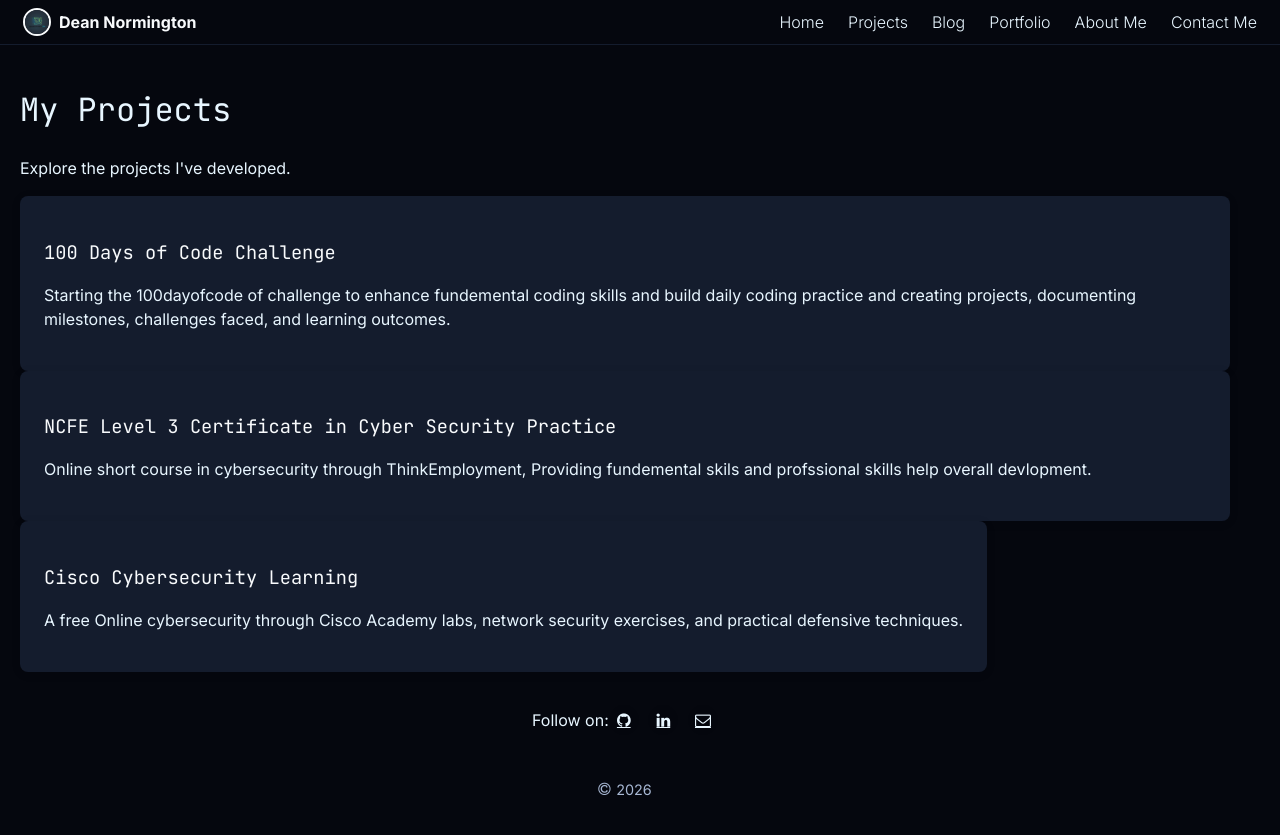
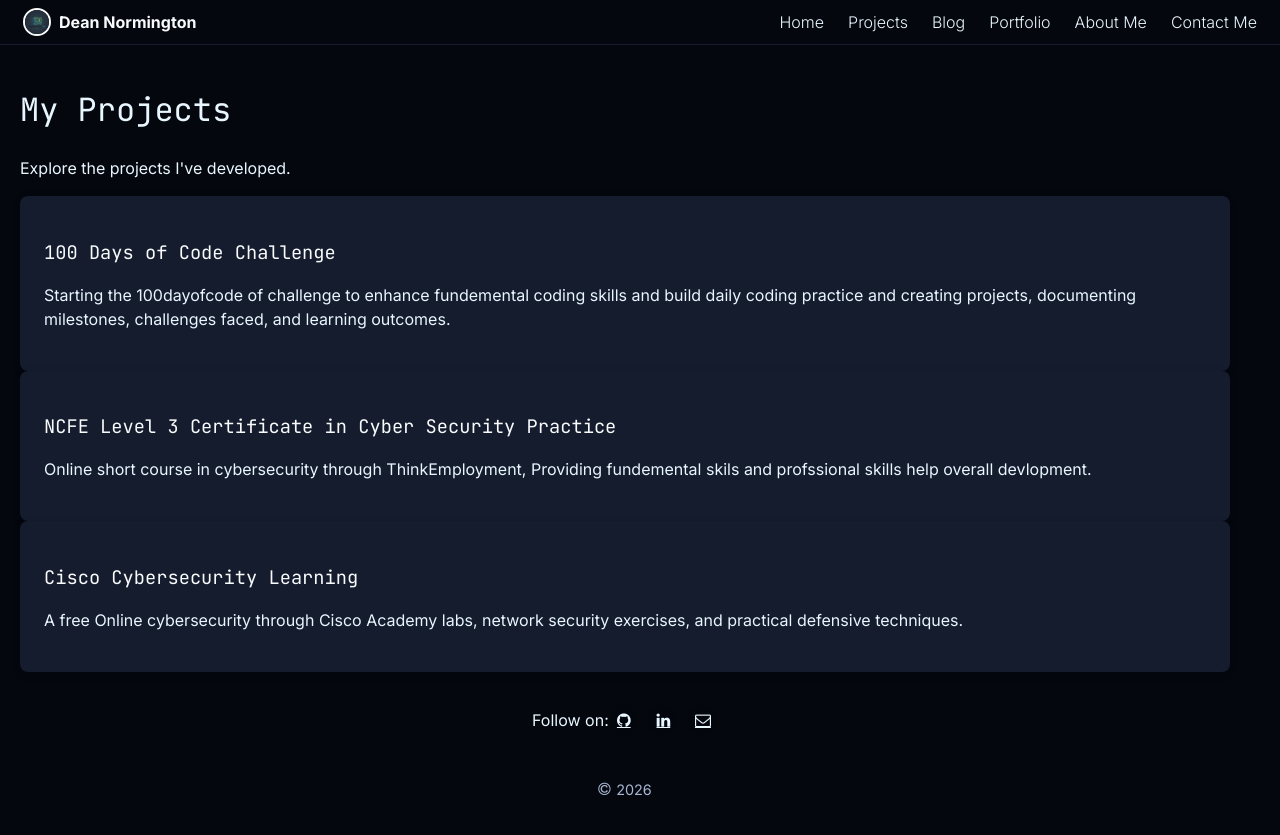
Before and after one commit to dean-js/dnormingtonlaw.uk, a Jekyll site: the page built from projects.md, in a window 1280 px wide. Shown: the top 835 px of the page. Built offline with Jekyll 4.4.1, drawn with Linux system fonts in a browser that asks for light colours.

Commit message:
fixed project page - displaying section tag

```diff
--- a/projects.md
+++ b/projects.md
@@ -16,9 +16,9 @@ description: "Discover the projects that support Dean's transition from law to t
     <p> Online short course in cybersecurity through ThinkEmployment, Providing fundemental skils and profssional skills help overall devlopment.</p>
   </div>
   <!-- Add project details here -->
-</section>
 <div class="project-card">
     <h3>Cisco Cybersecurity Learning</h3>
     <p>A free Online cybersecurity through Cisco Academy labs, network security exercises, and practical defensive techniques.</p>
   </div>
   <!-- Add project details here -->
+</section>
```
